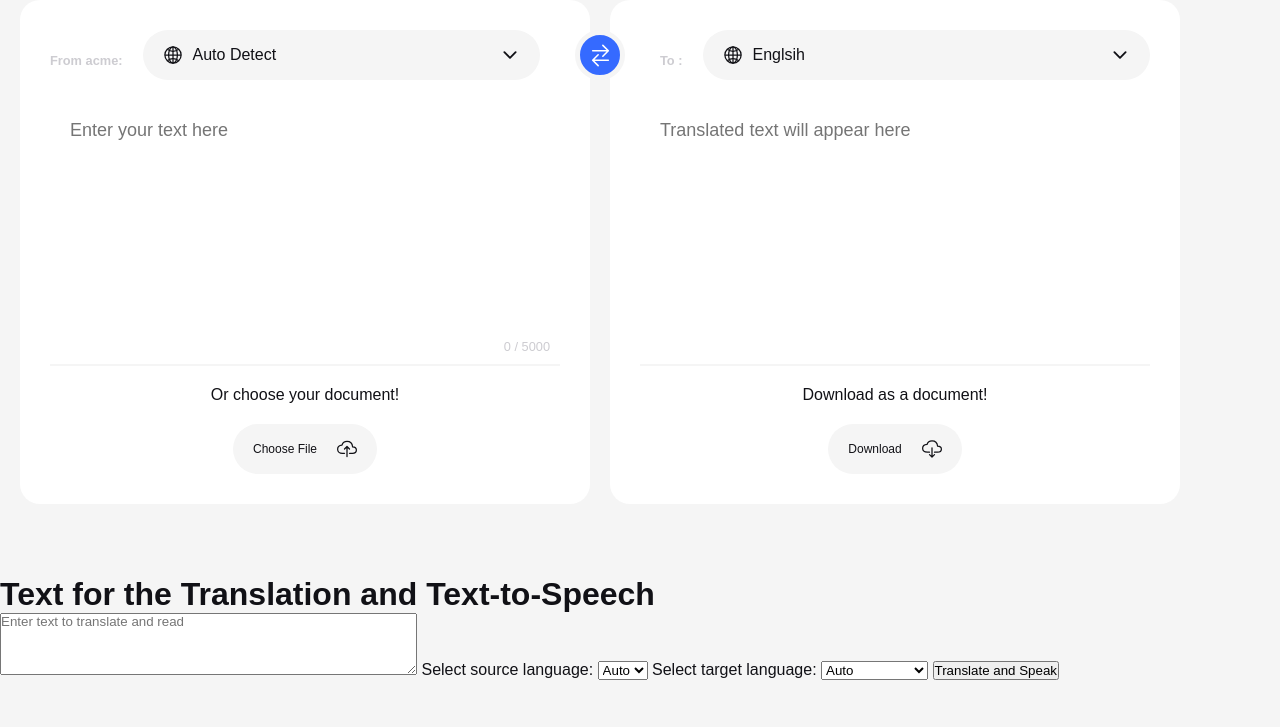
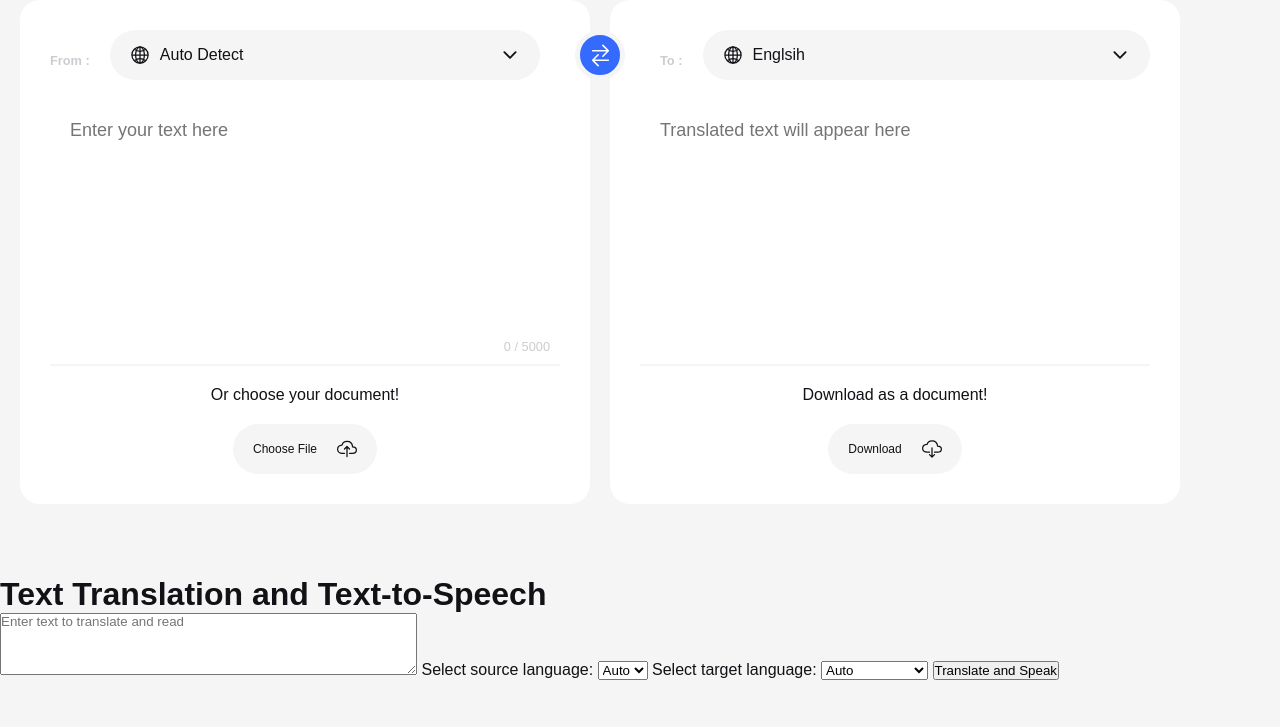
Before and after one commit to ghanikhan7/translater, a plain HTML site: page index.html in a window 1280 px wide. Shown: the top 727 px of the page. Drawn offline with nearby package versions, Linux system fonts and the light colour scheme.

Commit message:
Add files via upload

```diff
--- a/index.html
+++ b/index.html
@@ -29,7 +29,7 @@
     <div class="container">
       <div class="card input-wrapper">
         <div class="from">
-          <span class="heading">From acme:</span>
+          <span class="heading">From :</span>
           <div class="dropdown-container" id="input-language">
             <div class="dropdown-toggle">
               <ion-icon name="globe-outline"></ion-icon>
@@ -108,7 +108,7 @@
     <br>
      <!-- add code by Jawad shifted to down by adding new containor -->
   <div class="down" >
-     <h1>Text for the Translation and Text-to-Speech</h1>
+     <h1>Text Translation and Text-to-Speech</h1>
 
     <textarea id="textToTranslate" rows="4" cols="50" placeholder="Enter text to translate and read"></textarea>
 
```
